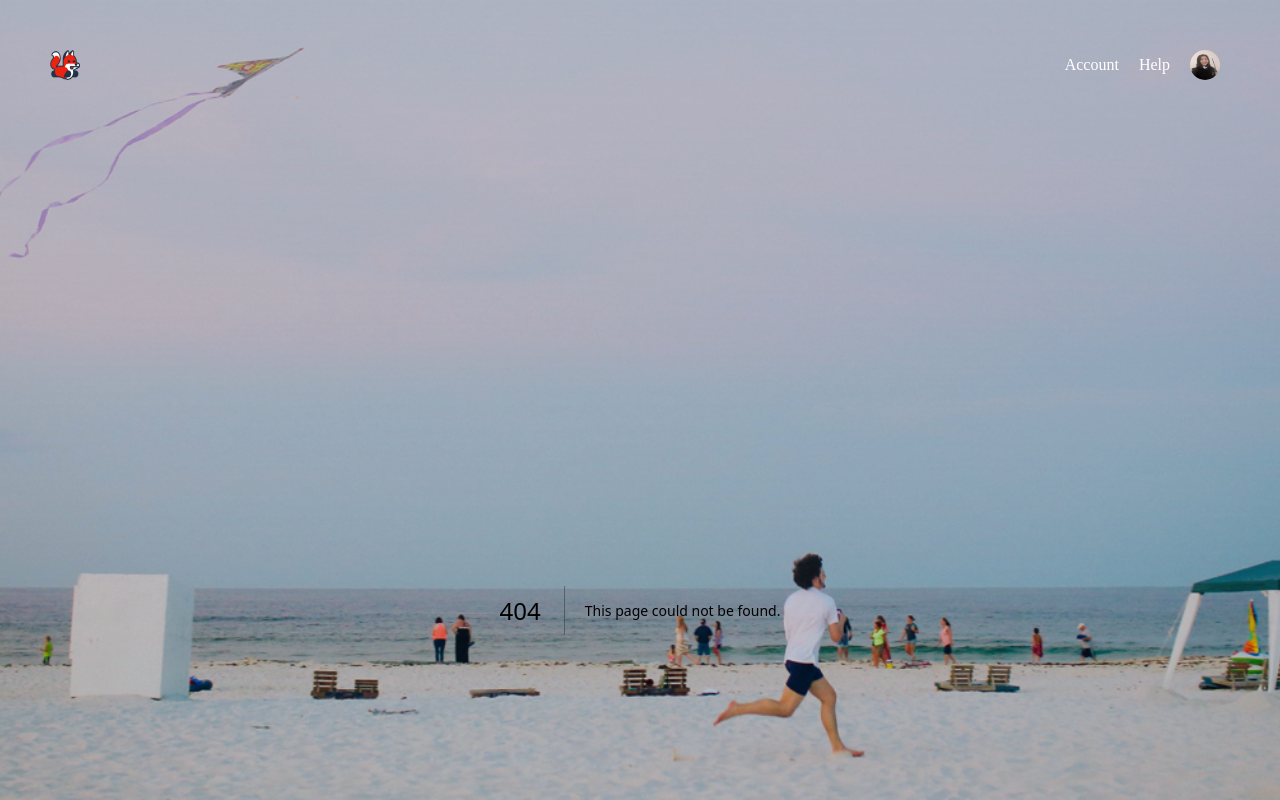
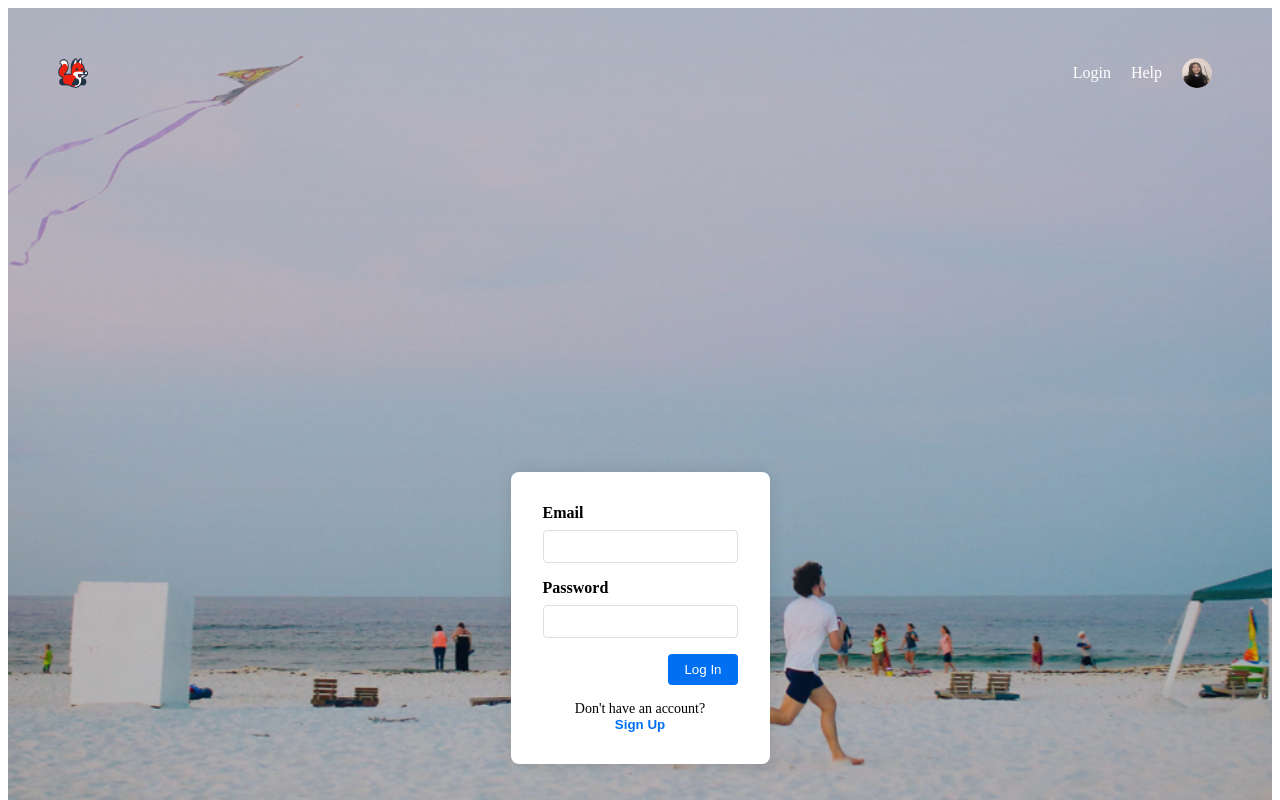
Before and after one commit to sylviama/nextJsFakeSite, a Next.js app: page /login in a window 1280 px wide. Before the commit this address had no page. Shown: the top 800 px of the page. Built offline with nearby package versions, Linux system fonts and the light colour scheme.

Commit message:
login page

```diff
--- a/components/navbar.jsx
+++ b/components/navbar.jsx
@@ -14,8 +14,8 @@ const Navbar = () => {
         </div>
         <div style={{ display: 'flex', justifyContent: 'right', listStyle: 'none', alignItems: 'center' }}>
             <li style={{ margin: '0 10px'}}>
-                <Link href="/" passHref  style={{ color: 'white', textDecoration: 'none' }}>
-                    Account
+                <Link href="/login" passHref  style={{ color: 'white', textDecoration: 'none' }}>
+                    Login
                 </Link>
             </li>
             <li style={{ margin: '0 10px' }}>
--- a/package.json
+++ b/package.json
@@ -15,9 +15,13 @@
     "axios": "^1.3.5",
     "graphql": "^15.0.0",
     "graphql-request": "^5.2.0",
+    "i": "^0.3.7",
     "micro": "^9.3.4",
     "micro-cors": "^0.1.1",
     "next": "latest",
+    "next-auth": "^4.21.1",
+    "next-auth-client": "^1.5.0",
+    "npm": "^9.6.4",
     "react": "18.2.0",
     "react-dom": "18.2.0"
   },
--- /dev/null
+++ b/pages/login.js
@@ -0,0 +1,59 @@
+import { useState } from 'react';
+
+function LoginPage() {
+  const [email, setEmail] = useState('');
+  const [password, setPassword] = useState('');
+  const [confirmPassword, setConfirmPassword] = useState('');
+  const [isSignUp, setIsSignUp] = useState(false);
+
+  const handleEmailChange = (event) => {
+    setEmail(event.target.value);
+  };
+
+  const handlePasswordChange = (event) => {
+    setPassword(event.target.value);
+  };
+
+  const handleConfirmPasswordChange = (event) => {
+    setConfirmPassword(event.target.value);
+  };
+
+  const handleSubmit = (event) => {
+    event.preventDefault();
+    console.log(`Email: ${email}, Password: ${password}`);
+  };
+
+  const toggleSignUp = () => {
+    setIsSignUp(!isSignUp);
+  };
+
+  return (
+    <div style={{ display: 'flex', justifyContent: 'center', alignItems: 'center', height: '100vh' }}>
+      <form onSubmit={handleSubmit} style={{ display: 'flex', flexDirection: 'column', alignItems: 'center', backgroundColor: '#fff', padding: '32px', borderRadius: '8px', boxShadow: '0 0 16px rgba(0, 0, 0, 0.1)' }}>
+        <label style={{ display: 'block', marginBottom: '16px', fontWeight: 'bold', fontSize: '16px' }}>
+          Email
+          <input style={{ display: 'block', marginTop: '8px', padding: '8px', borderRadius: '4px', border: '1px solid #ddd', width: '100%', boxSizing: 'border-box' }} type="email" value={email} onChange={handleEmailChange} />
+        </label>
+        <label style={{ display: 'block', marginBottom: '16px', fontWeight: 'bold', fontSize: '16px' }}>
+          Password
+          <input style={{ display: 'block', marginTop: '8px', padding: '8px', borderRadius: '4px', border: '1px solid #ddd', width: '100%', boxSizing: 'border-box' }} type="password" value={password} onChange={handlePasswordChange} />
+        </label>
+        {isSignUp && (
+          <label style={{ display: 'block', marginBottom: '16px', fontWeight: 'bold', fontSize: '16px' }}>
+            Confirm Password
+            <input style={{ display: 'block', marginTop: '8px', padding: '8px', borderRadius: '4px', border: '1px solid #ddd', width: '100%', boxSizing: 'border-box' }} type="password" value={confirmPassword} onChange={handleConfirmPasswordChange} />
+          </label>
+        )}
+        <button style={{ backgroundColor: '#0070f3', color: '#fff', padding: '8px 16px', borderRadius: '4px', border: 'none', cursor: 'pointer', alignSelf: 'flex-end', marginBottom: '16px' }} type="submit">
+          {isSignUp ? 'Sign Up' : 'Log In'}
+        </button>
+        <span style={{ fontSize: '14px' }}>{isSignUp ? 'Already have an account?' : 'Don\'t have an account?'}</span>
+        <button style={{ backgroundColor: 'transparent', color: '#0070f3', padding: '0', border: 'none', fontWeight: 'bold', cursor: 'pointer' }} type="button" onClick={toggleSignUp}>
+          {isSignUp ? 'Log In' : 'Sign Up'}
+        </button>
+      </form>
+    </div>
+  );
+}
+
+export default LoginPage;
```
Also changed, not shown: pages/signup.js (added, +16 -0 lines), 1 other file (tests, documents, lock files or other folders).
